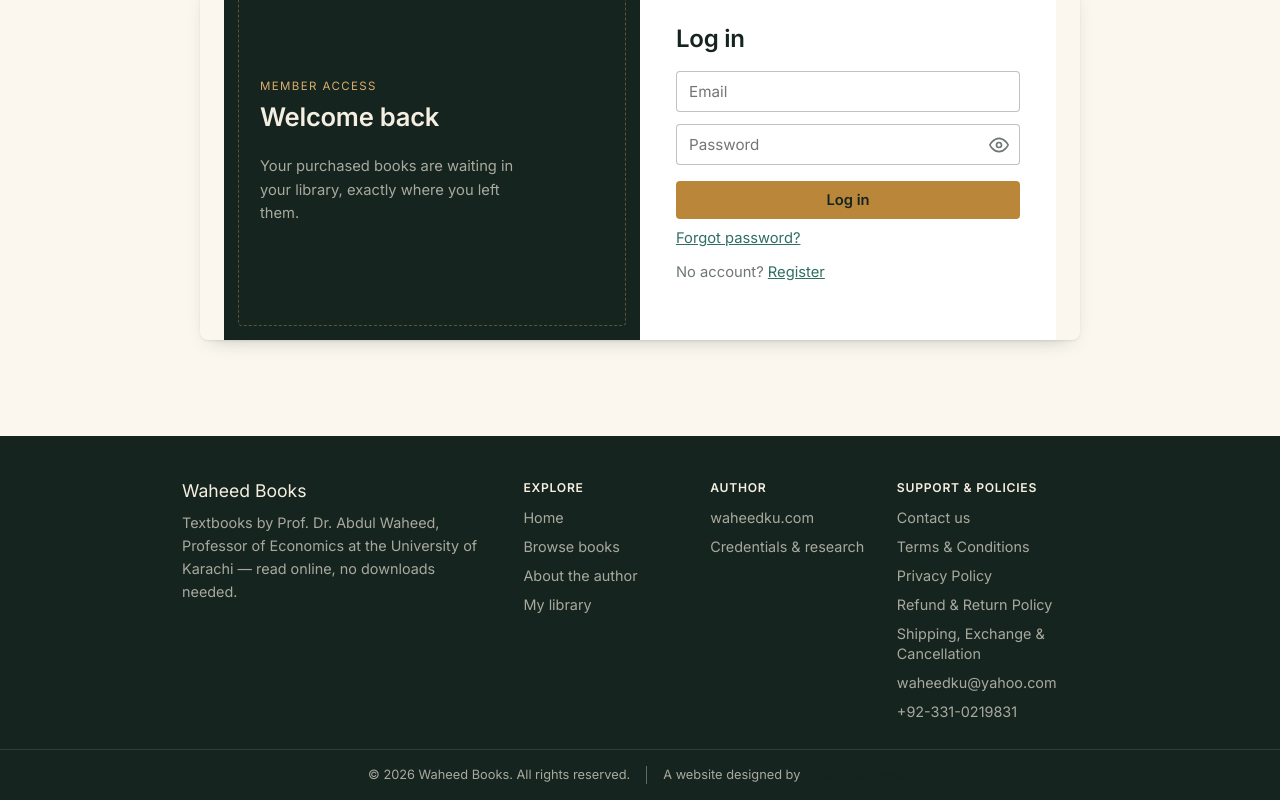
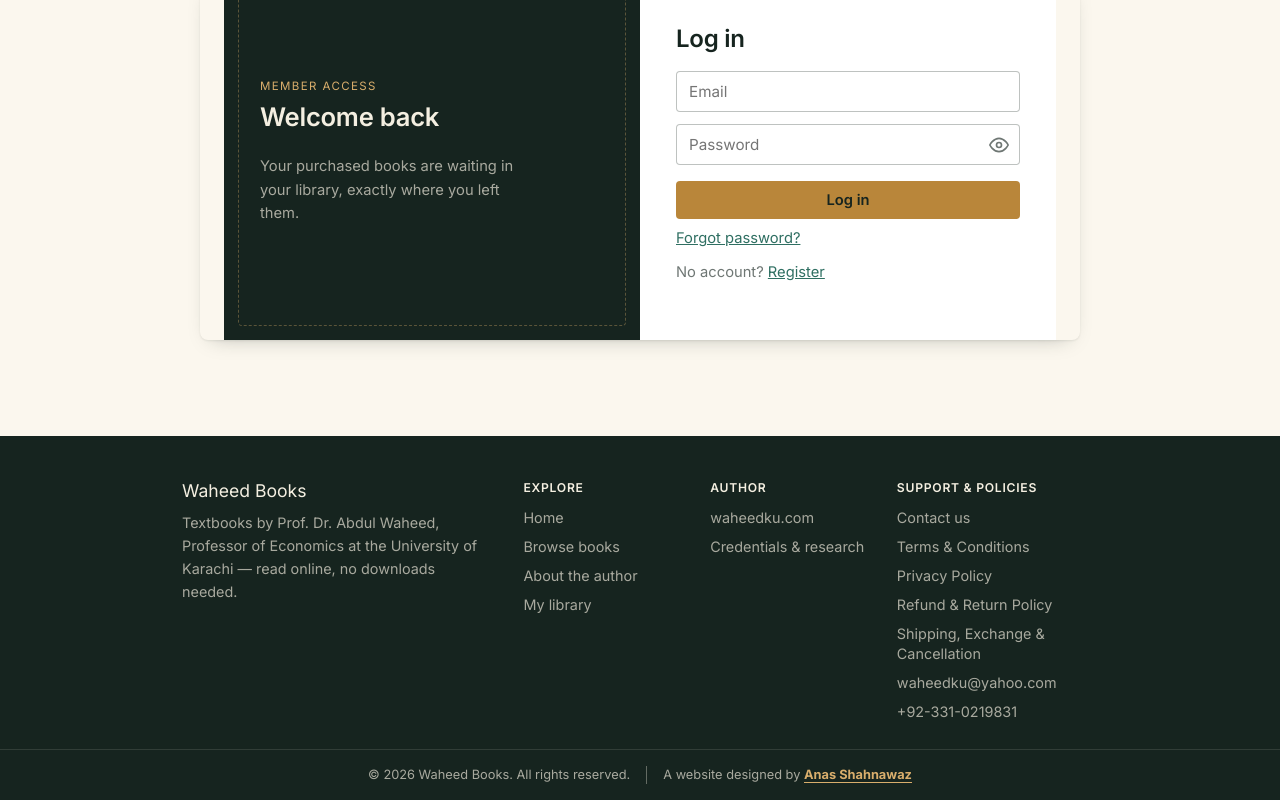
Before and after one commit to waheedbooks/waheed-ebook, a React (Vite) app in the folder frontend/: page /login in a window 1280 px wide. In both pictures the pointer is over the link "Anas Shahnawaz". Shown: the part 134-934 px from the top of the page. Built offline with nearby package versions, Linux system fonts and the light colour scheme; no server answers.

Commit message:
Update index.css

```diff
--- a/frontend/src/index.css
+++ b/frontend/src/index.css
@@ -1917,7 +1917,7 @@ select:focus {
   border-bottom: 1px solid currentColor;
 }
 .footer-credit:hover {
-  opacity: 0.8;
+  color: var(--brass-light);
 }
 @media (max-width: 640px) {
   .footer-bottom-divider {
```
